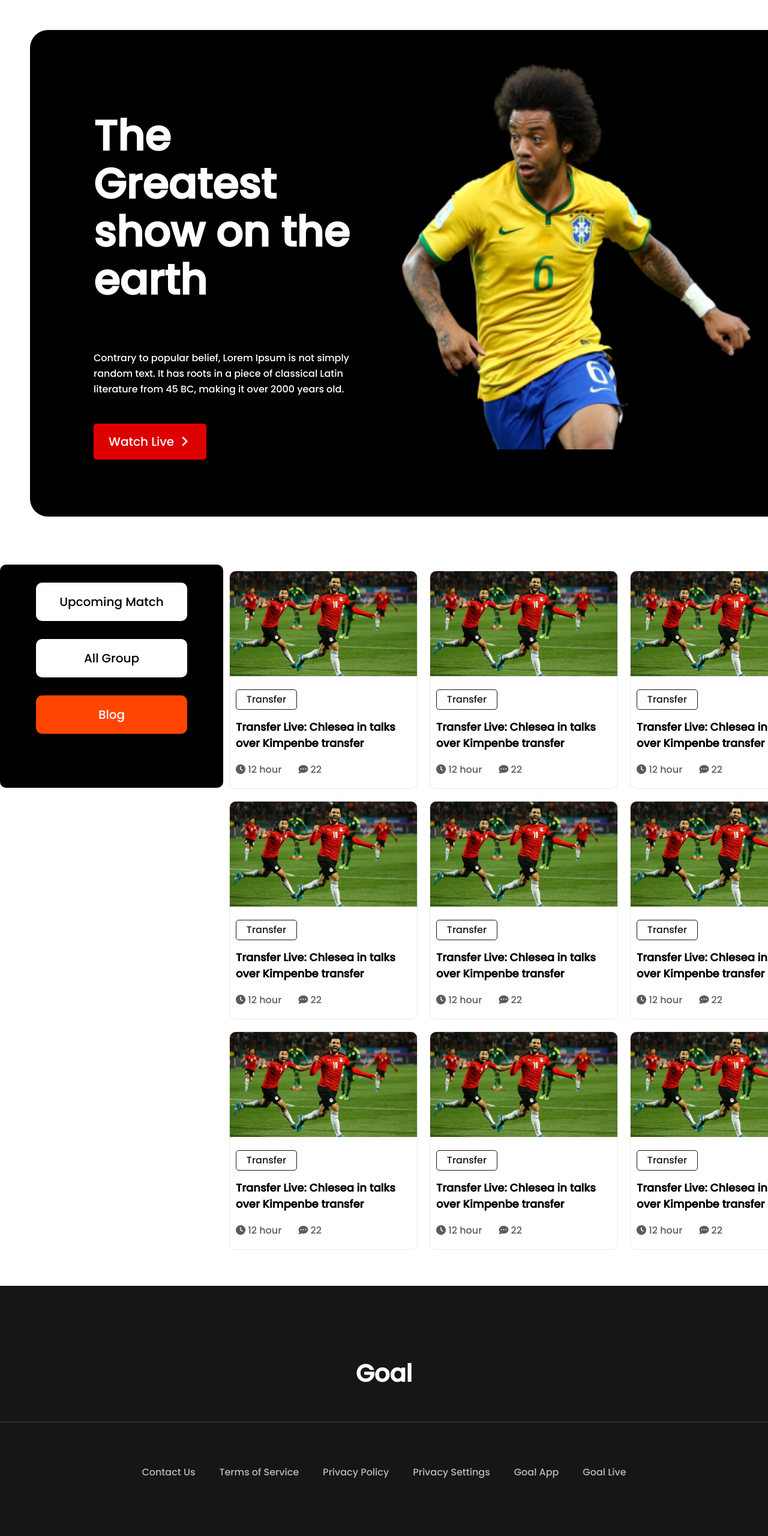
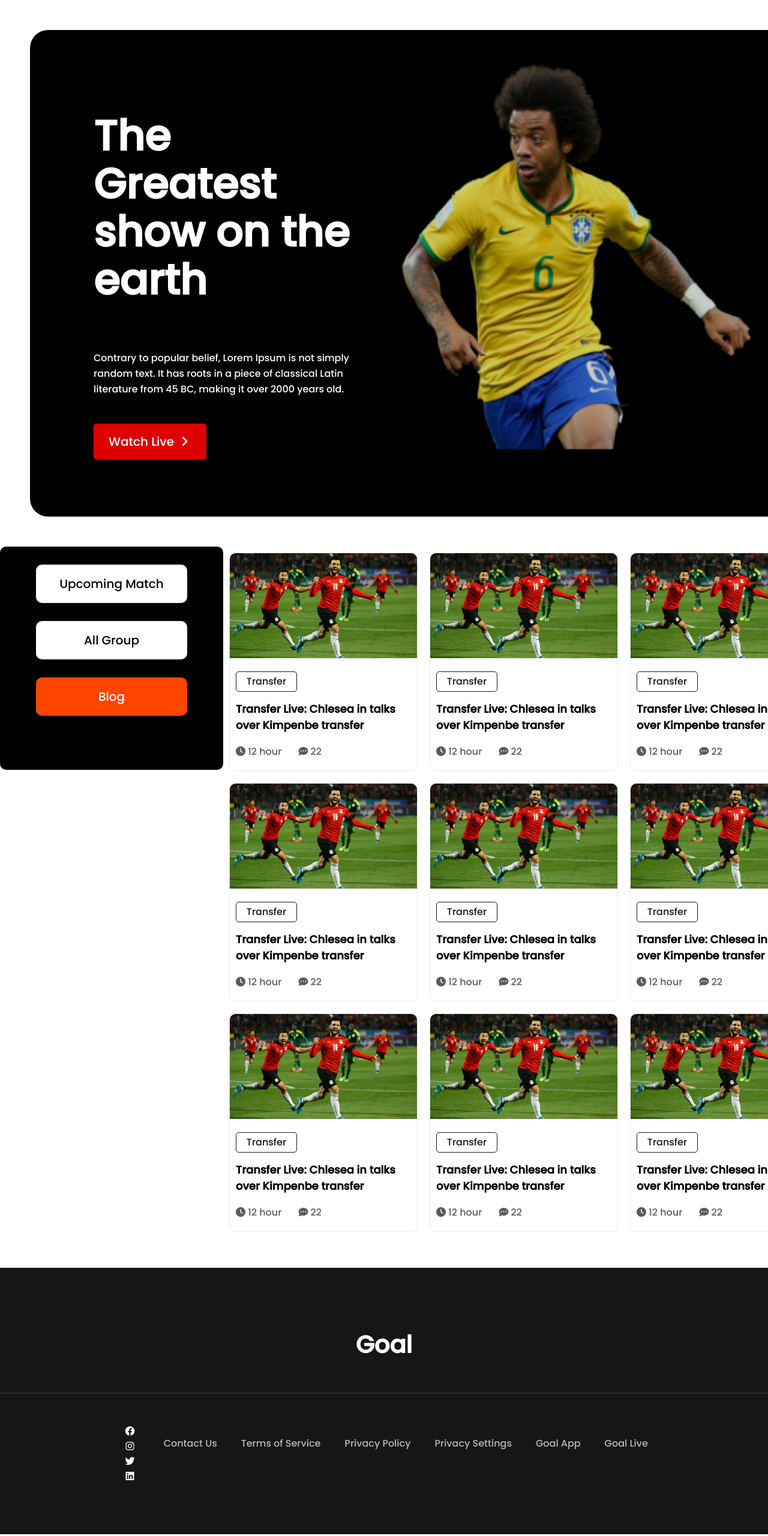
Before and after one commit to mohammadanas3/world-cup, a plain HTML site: page index.html in a window 1280 px wide. Shown: the top 2560 px of the page at 60% size. Drawn offline with Linux system fonts and the light colour scheme.

Commit message:
last edit

```diff
--- a/index.html
+++ b/index.html
@@ -270,7 +270,14 @@
             <div class="linee"></div>
 
             <div class="contact">
+                <div class="media-icons">
+                    <a href="https://www.facebook.com"><i class="fa-brands fa-facebook media-icon "></i></a>
+                    <a href="https://www.instagram.com"><i class="fa-brands fa-instagram media-icon"></i></a>
+                    <a href="https://twitter.com"><i class="fa-brands fa-twitter media-icon"></i></a>
+                    <a href="https://www.linkedin.com"><i class="fa-brands fa-linkedin media-icon"></i></a>
+                </div>
 
+                <br>
                 <div class="cont-part-1">
                     <div class="cont cont-1 conct-menu">
                         <a href="">Contact Us</a>
--- a/style.css
+++ b/style.css
@@ -18,6 +18,7 @@ header {
     border-radius: 30px;
     margin: auto;
     margin-top: 50px;
+
 
 }
 
@@ -76,8 +77,22 @@ header {
     padding-right: 79px;
     padding-left: 23px;
     margin-bottom: -6px;
+    animation-duration: 10s;
+    animation-name: zoom;
 
     /* margin-bottom: auto; */
+}
+
+/* *******************animation******** */
+@keyframes zoom {
+    from {
+        opacity: 0;
+    }
+}
+
+to {
+    opacity: 5;
+}
 }
 
 /* live-transfer section start */
@@ -91,6 +106,7 @@ header {
     display: flex;
     width: 1321px;
     margin: auto;
+    margin-top: 50px;
 }
 
 .menu-item {
@@ -117,6 +133,7 @@ header {
     height: 64px;
     background-color: #FFFFFF;
     border-radius: 10px;
+    margin-top: 0%;
 
 }
 
@@ -196,6 +213,8 @@ h3 {
 
 #upcome-match {
     margin-bottom: 30px;
+    margin-top: 0%;
+
 }
 
 .menu-item-3 {
@@ -249,6 +268,16 @@ footer h3 {
     margin: auto;
     border: 1px solid rgba(255, 255, 255, 0.1);
 }
+
+.media-icon {
+    color: white;
+    width: 100%;
+
+}
+
+/* .media-icon a {
+    color: white;
+} */
 
 .contact {
     display: flex;
```
